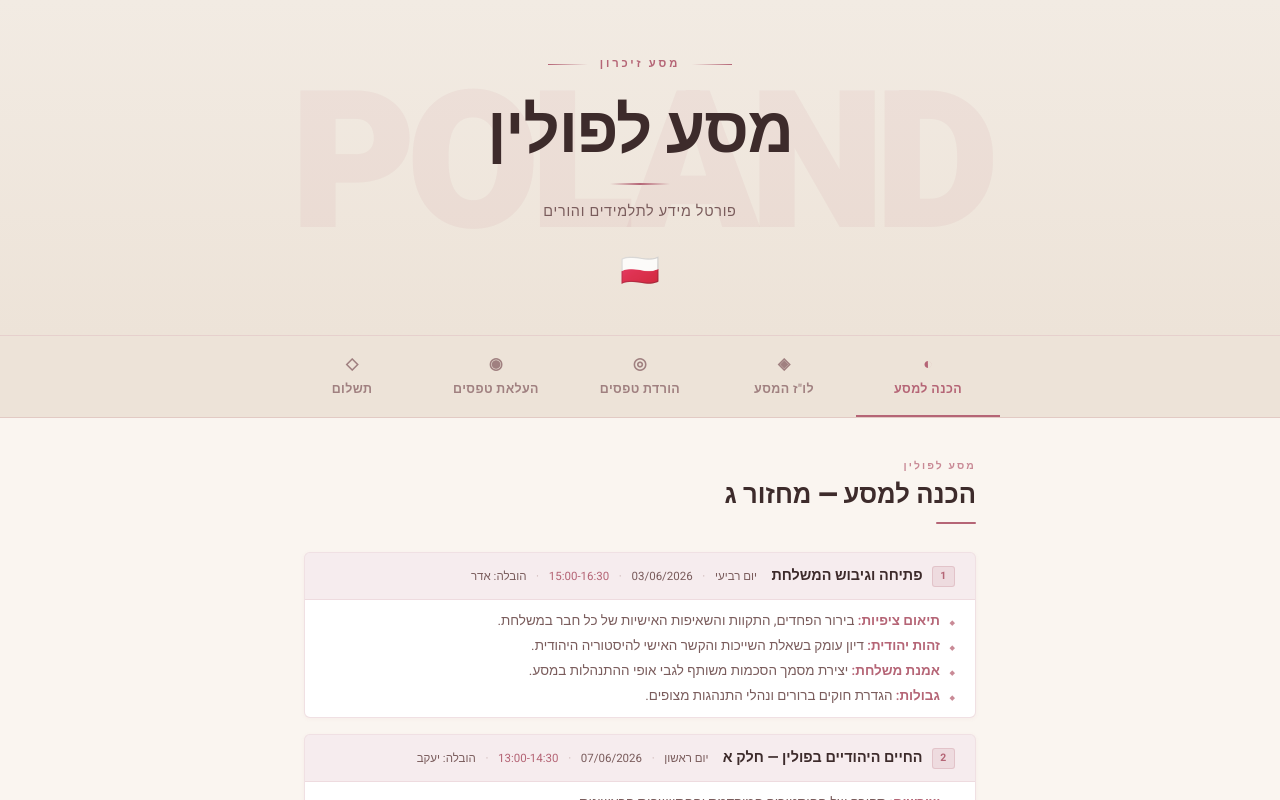
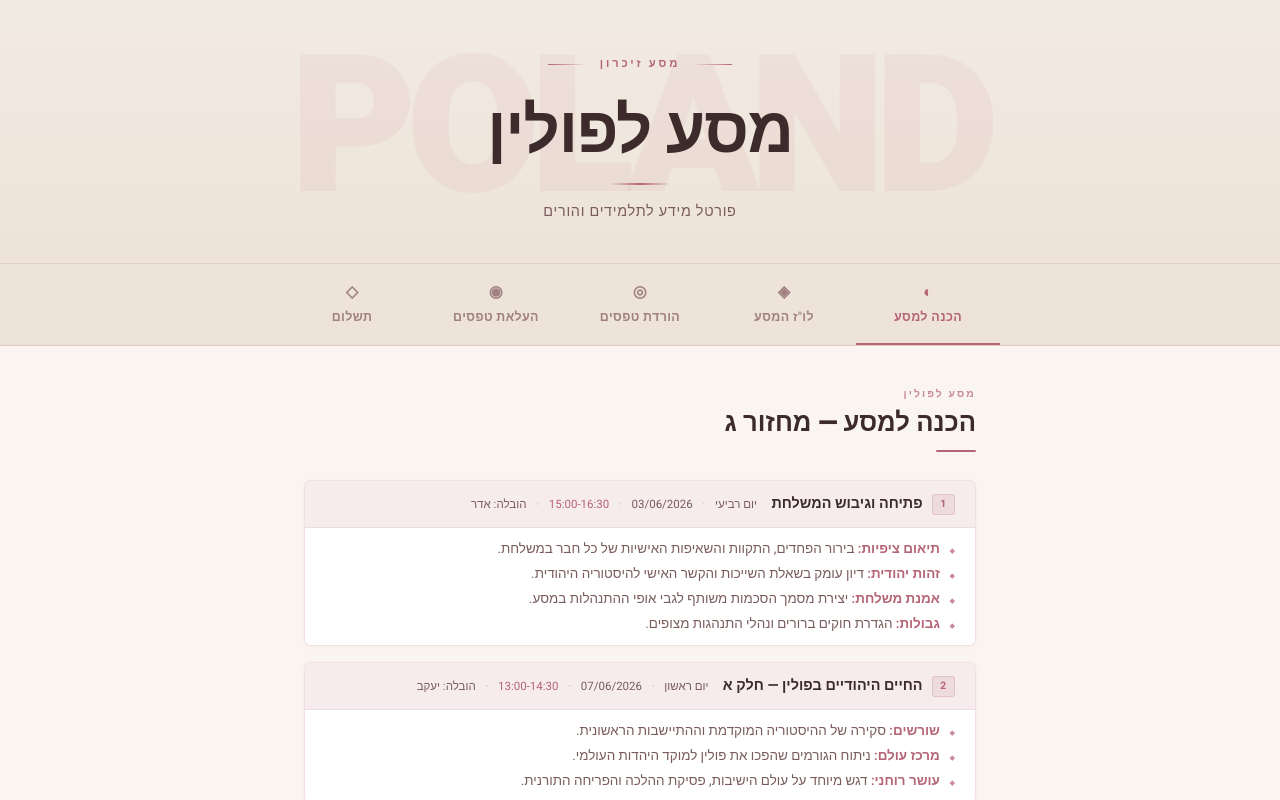
Before and after one commit to yaacovbod/poland, a Next.js app: page / in a window 1280 px wide. Shown: the top 800 px of the page. Built offline with nearby package versions, Linux system fonts and the light colour scheme.

Commit message:
Remove flag emoji from header
Co-Authored-By: Claude Sonnet 4.6 <noreply@anthropic.com>

```diff
--- a/src/app/page.tsx
+++ b/src/app/page.tsx
@@ -367,7 +367,6 @@ export default function Home() {
             פורטל מידע לתלמידים והורים
           </p>
 
-          <div style={{ marginTop: "1.5rem", fontSize: "2rem", opacity: 0.85 }}>🇵🇱</div>
         </div>
       </header>
 
```
